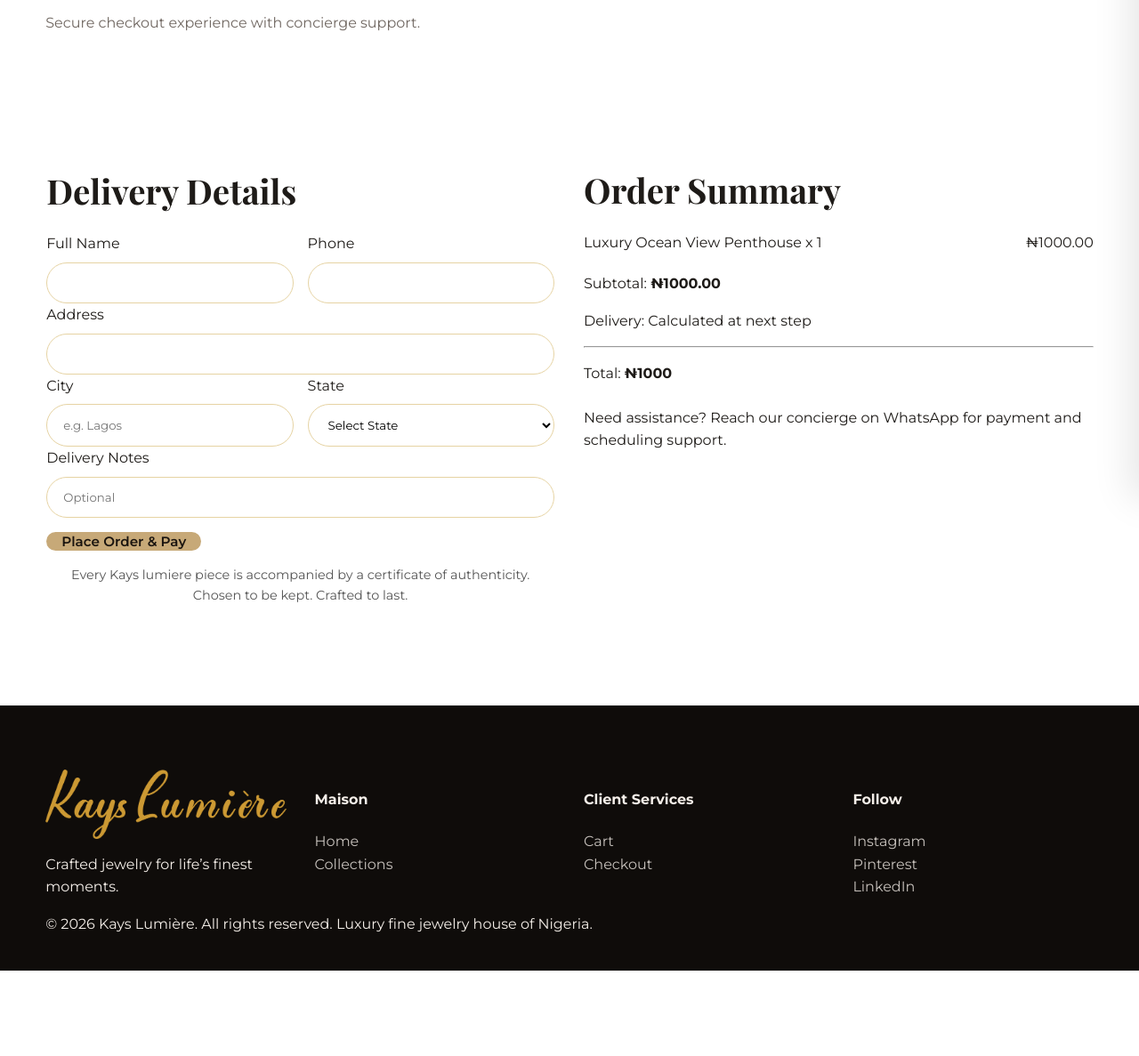
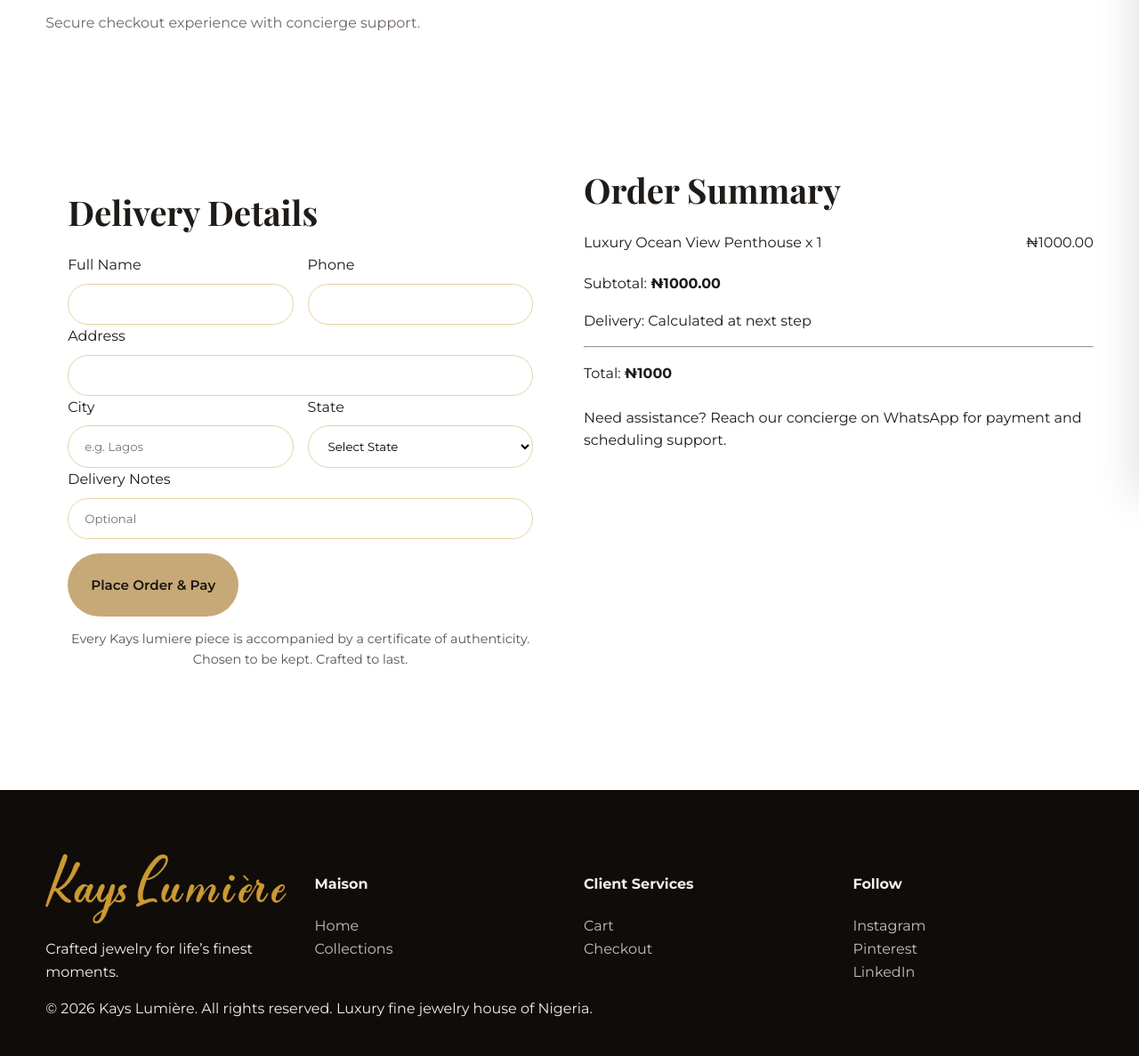
Before and after one commit to AaronTech112/Kays-Lumiere-WebApp, a Django app: template templates/checkout.html in a window 1280 px wide. Shown: the part 240-1427 px from the top of the page at 89% size. Before the commit the page ends 1331 px from the top, so only its background shows below. Run offline with Django 5.2, Linux system fonts and the light colour scheme; the template is opened without the code that fills it: values that come from a table or form of the project are taken from there, others are empty; data comes from the database, SQL or seed files in the repository; some libraries are stand-ins or nearby versions.

Commit message:
deleivery

```diff
--- a/templates/checkout.html
+++ b/templates/checkout.html
@@ -16,7 +16,7 @@
     <!-- Checkout Form + Summary -->
     <section class="section fade-in">
       <div class="container grid grid-2">
-        <form class="card checkout-form" aria-label="Checkout form" id="checkout-form">
+        <form class="card checkout-form" aria-label="Checkout form" id="checkout-form" style="padding: 24px;">
           <h2 class="section-title" style="grid-column: 1 / -1;">Delivery Details</h2>
 
           <div class="form-row full-width">
@@ -92,7 +92,7 @@
             <input class="field" id="notes" type="text" placeholder="Optional" />
           </div>
 
-          <button class="btn btn-gold full-width" type="submit" id="pay-btn" style="margin-top: 16px;">Place Order & Pay</button>
+          <button class="btn btn-gold full-width" type="submit" id="pay-btn" style="margin-top: 16px; padding: 25px;">Place Order & Pay</button>
           <p style="margin-top: 14px; font-size: 0.9rem; color: #555; text-align: center;">
             Every Kays lumiere piece is accompanied by a certificate of authenticity.<br />
             Chosen to be kept. Crafted to last.
```
